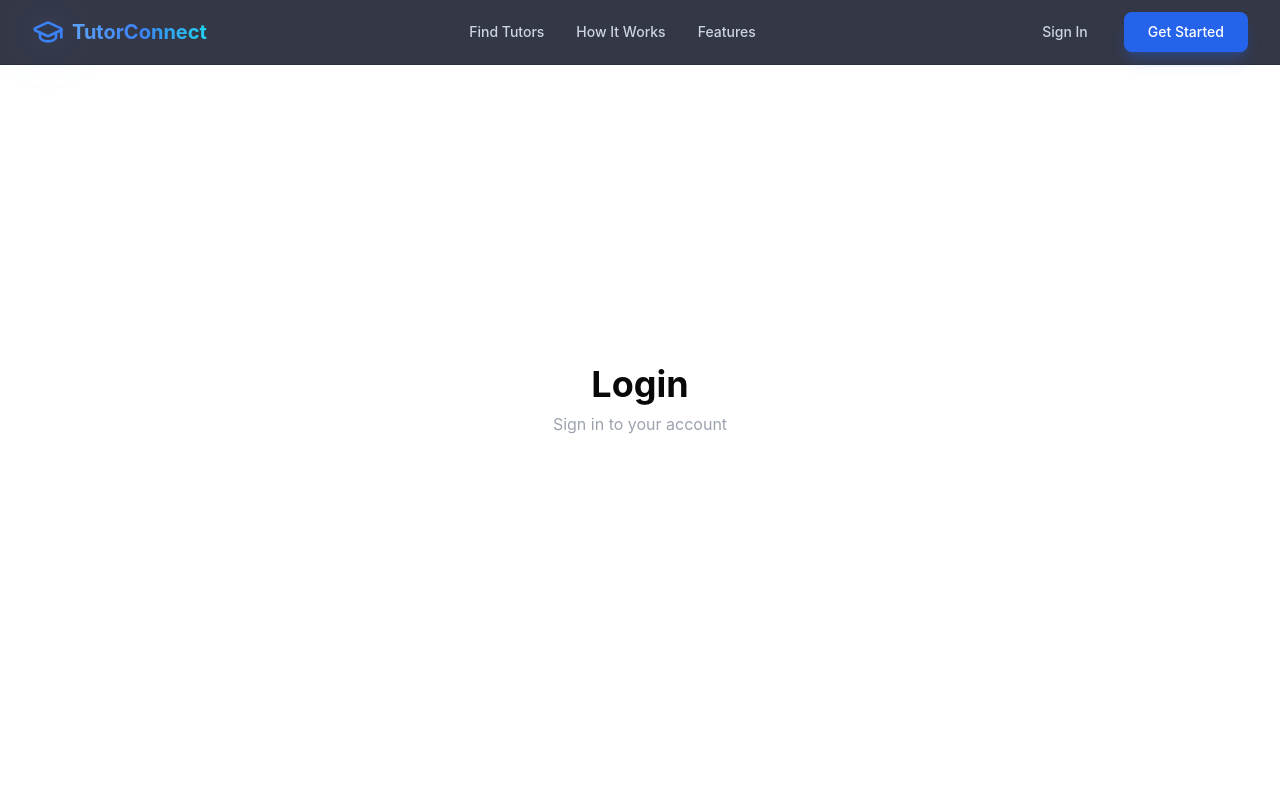
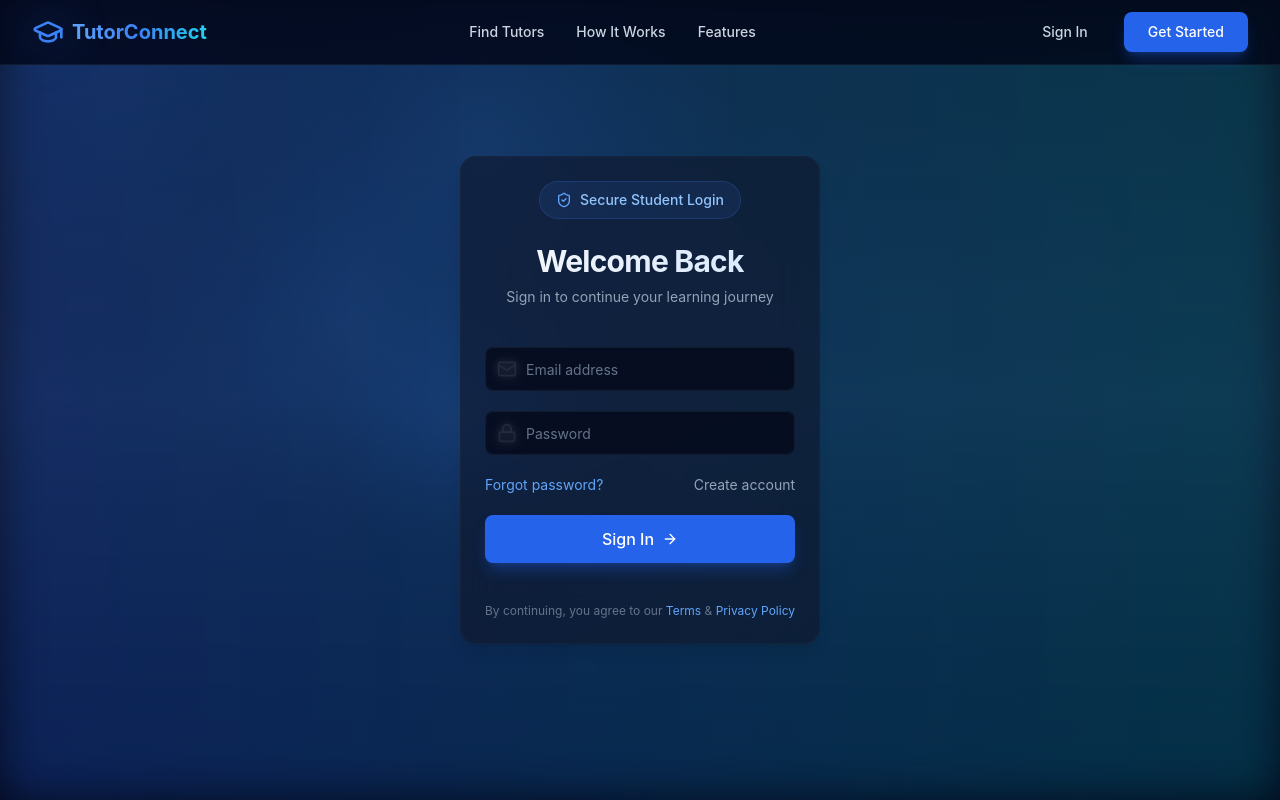
Before and after one commit to RafexStrike/Assignment-4-Frontend, a Next.js app: page /login in a window 1280 px wide. Shown: the top 800 px of the page. Built offline with nearby package versions, Linux system fonts and the light colour scheme.

Commit message:
login page created

```diff
--- a/src/app/(auth)/login/page.jsx
+++ b/src/app/(auth)/login/page.jsx
@@ -1,8 +1,123 @@
-export default function Login() {
+"use client";
+
+// import { motion } from "framer-motion";
+import Link from "next/link";
+import { Input } from "@/components/ui/input";
+import { Button } from "@/components/ui/button";
+import {
+  Card,
+  CardHeader,
+  CardTitle,
+  CardDescription,
+} from "@/components/ui/card";
+import { Mail, Lock, ArrowRight, ShieldCheck } from "lucide-react";
+import { AnimatedBackground } from "@/components/animated-background";
+
+export default function LoginPage() {
   return (
-    <div className="min-h-screen flex flex-col items-center justify-center">
-      <h1 className="text-4xl font-bold">Login</h1>
-      <p className="text-gray-400 mt-2">Sign in to your account</p>
+    <div className="relative min-h-screen flex items-center justify-center px-4">
+      {/* Background */}
+      <AnimatedBackground />
+      <div className="absolute inset-0 bg-gradient-to-b from-transparent via-blue-950/10 to-slate-950 pointer-events-none" />
+
+      {/* Card Wrapper */}
+      {/* <motion.div
+        initial={{ opacity: 0, y: 24 }}
+        animate={{ opacity: 1, y: 0 }}
+        transition={{ duration: 0.6, ease: "easeOut" }}
+        className="relative z-10 w-full max-w-md"
+      > */}
+        {/* Glow */}
+        <div className="absolute -inset-1 bg-gradient-to-r from-blue-600 to-cyan-600 rounded-2xl blur-xl opacity-30" />
+
+        <Card className="relative bg-slate-900/60 backdrop-blur-xl border border-slate-800/50 rounded-2xl">
+          <CardHeader className="space-y-6">
+            {/* Badge */}
+            <div className="mx-auto inline-flex items-center gap-2 px-4 py-2 rounded-full bg-blue-500/10 border border-blue-500/20">
+              <ShieldCheck className="h-4 w-4 text-blue-400" />
+              <span className="text-sm text-blue-300 font-medium">
+                Secure Student Login
+              </span>
+            </div>
+
+            {/* Title */}
+            <div className="text-center space-y-2">
+              <CardTitle className="text-3xl font-bold">
+                <span className="bg-gradient-to-r from-slate-100 to-blue-100 bg-clip-text text-transparent">
+                  Welcome Back
+                </span>
+              </CardTitle>
+              <CardDescription className="text-slate-400">
+                Sign in to continue your learning journey
+              </CardDescription>
+            </div>
+
+            {/* Form */}
+            <form className="space-y-5 pt-4">
+              {/* Email */}
+              <div className="relative">
+                <Mail className="absolute left-3 top-1/2 -translate-y-1/2 h-5 w-5 text-slate-400" />
+                <Input
+                  type="email"
+                  placeholder="Email address"
+                  className="pl-10 bg-slate-950/60 border-slate-800/50 focus-visible:ring-0"
+                />
+              </div>
+
+              {/* Password */}
+              <div className="relative">
+                <Lock className="absolute left-3 top-1/2 -translate-y-1/2 h-5 w-5 text-slate-400" />
+                <Input
+                  type="password"
+                  placeholder="Password"
+                  className="pl-10 bg-slate-950/60 border-slate-800/50 focus-visible:ring-0"
+                />
+              </div>
+
+              {/* Actions */}
+              <div className="flex items-center justify-between text-sm">
+                <Link
+                  href="/forgot-password"
+                  className="text-blue-400 hover:text-blue-300 transition"
+                >
+                  Forgot password?
+                </Link>
+                <Link
+                  href="/register"
+                  className="text-slate-400 hover:text-slate-300 transition"
+                >
+                  Create account
+                </Link>
+              </div>
+
+              {/* Submit */}
+              <Button
+                type="submit"
+                size="lg"
+                className="w-full group relative overflow-hidden"
+              >
+                <span className="relative z-10 flex items-center justify-center gap-2">
+                  Sign In
+                  <ArrowRight className="h-4 w-4 transition group-hover:translate-x-1" />
+                </span>
+                <span className="absolute inset-0 bg-gradient-to-r from-blue-600 to-cyan-600 opacity-0 group-hover:opacity-100 transition" />
+              </Button>
+            </form>
+
+            {/* Footer */}
+            <p className="text-xs text-center text-slate-500 pt-4">
+              By continuing, you agree to our{" "}
+              <Link href="/terms" className="text-blue-400 hover:underline">
+                Terms
+              </Link>{" "}
+              &{" "}
+              <Link href="/privacy" className="text-blue-400 hover:underline">
+                Privacy Policy
+              </Link>
+            </p>
+          </CardHeader>
+        </Card>
+      {/* </motion.div> */}
     </div>
   );
 }
```
